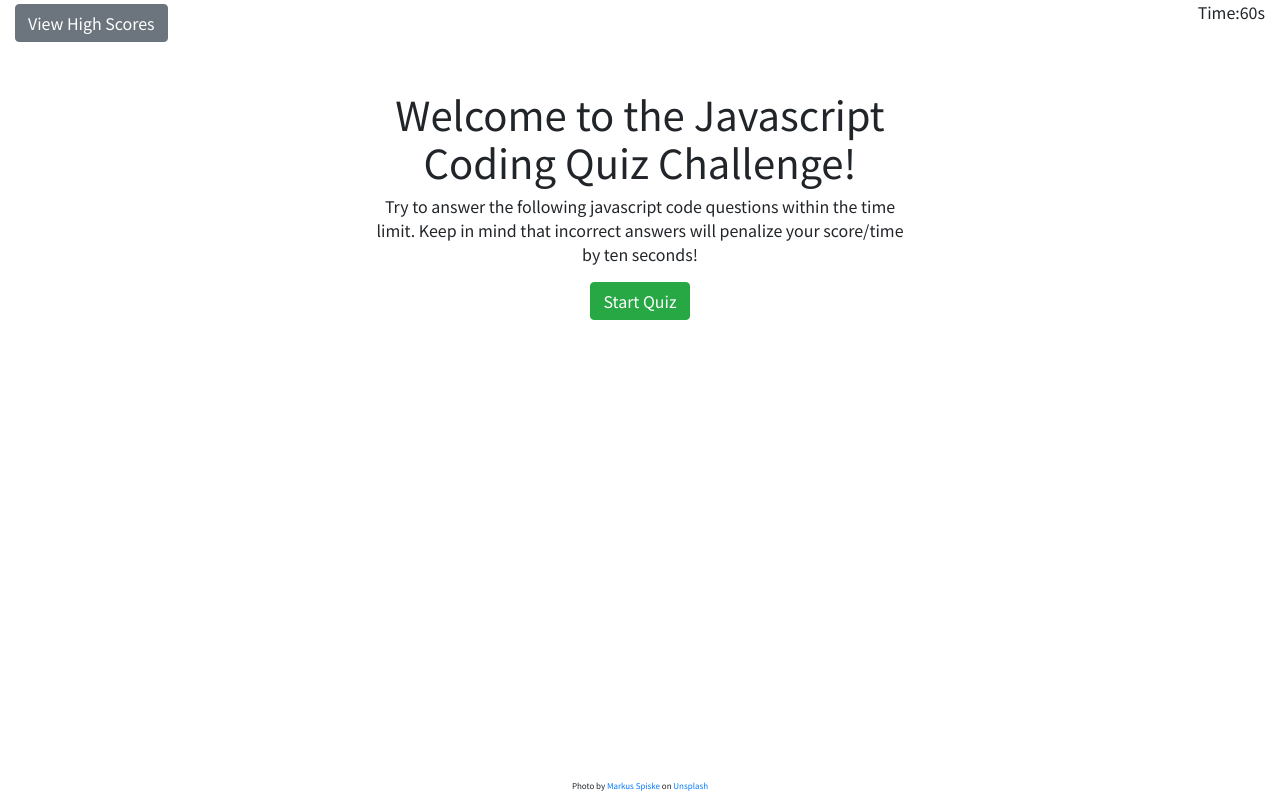
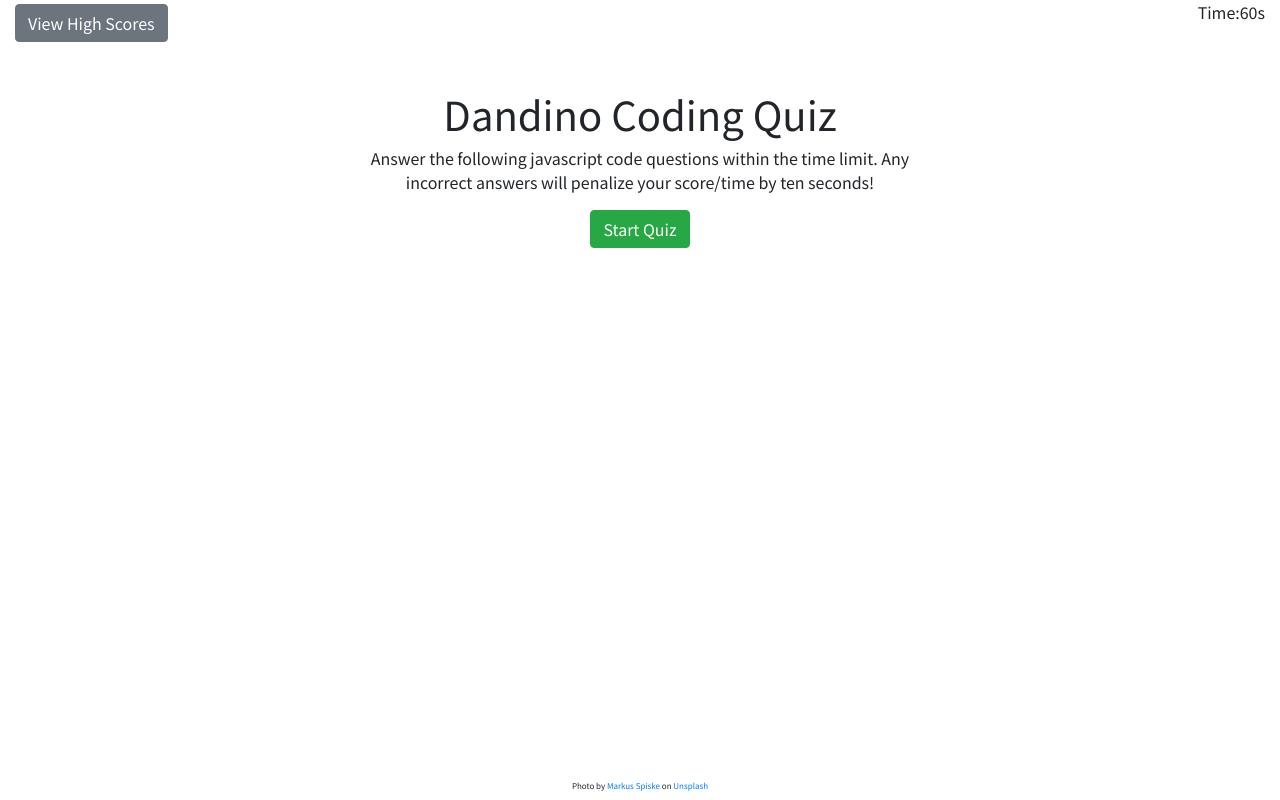
Before and after one commit to tdandino1005/Dandino-code-quiz, a plain HTML site: page index.html in a window 1280 px wide. Drawn offline with nearby package versions, Linux system fonts and the light colour scheme.

Commit message:
Updated header

```diff
--- a/index.html
+++ b/index.html
@@ -42,8 +42,8 @@
                 <div class="row">
                     <div class="col-3"></div>
                     <div class="col-6">
-                        <h1 class="d-flex justify-content-center text-center">Welcome to the Javascript Coding Quiz Challenge!</h1>
-                        <p class="d-flex justify-content-center text-center">Try to answer the following javascript code questions within the time limit. Keep in mind that incorrect answers will penalize your score/time by ten seconds!</p>
+                        <h1 class="d-flex justify-content-center text-center">Dandino Coding Quiz</h1>
+                        <p class="d-flex justify-content-center text-center">Answer the following javascript code questions within the time limit. Any incorrect answers will penalize your score/time by ten seconds!</p>
                         <button id="start" type="button" class="btn btn-success mx-auto d-block">Start Quiz</button></p>
                     </div>
                 </div>
```
